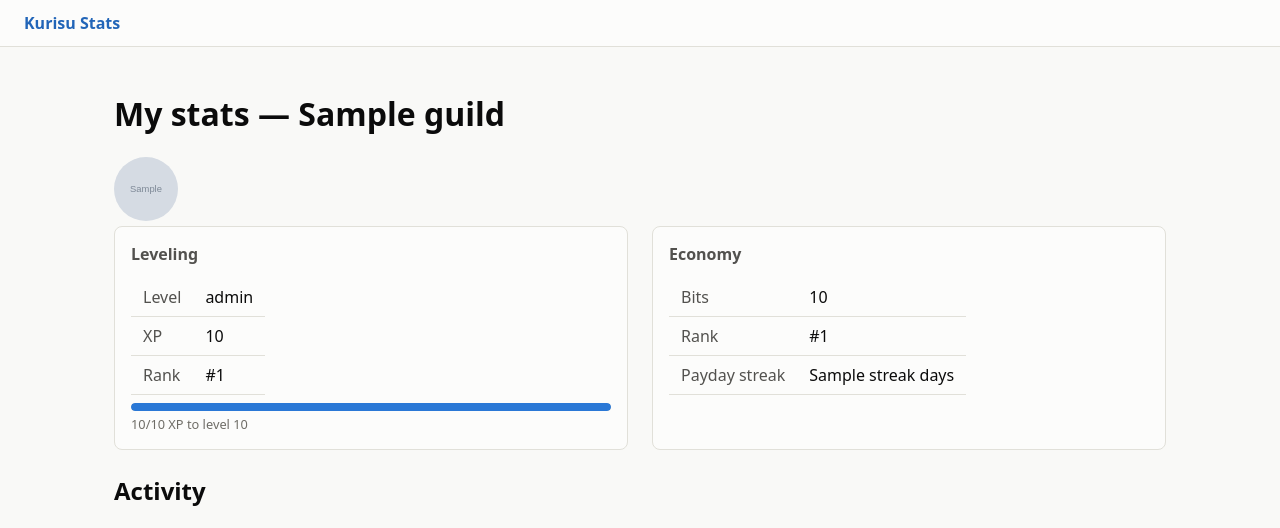
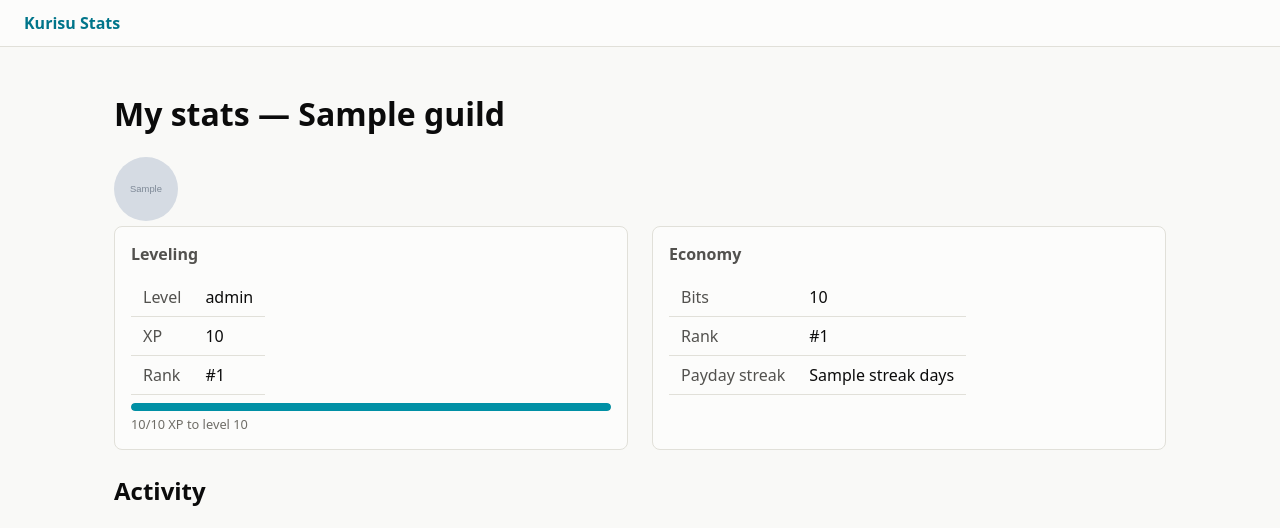
Before and after one commit to Bakasilisk/Kurisu-web, a FastAPI app: template app/templates/me.html in a window 1280 px wide. Shown: the top 528 px of the page. Run offline with FastAPI, Linux system fonts and the light colour scheme; the template is opened without the code that fills it: most values are stand-ins (such as "Sample title", 1, 10 or a date in 2020); grey boxes marked "Sample" are stand-in pictures; parts of the project's set-up code (start-up, migrations or seed data) failed here and were passed over.

Commit message:
Use brand teal #00A5BD for the wordmark and chart series
Applies the requested brand colour to the "Kurisu Stats" wordmark, the
single-series bar charts, the growth "joins" bar, the XP progress fill and
the activity heatmap ramp.

The colour is used as given on the dark surface, where it measures 5.9:1.
On the light surface it is only 2.9:1, so light mode steps to a darker
tone of the same hue: #00758a for the wordmark (text, 5.2:1) and #0090a5
for chart fills (non-text, 3.7:1). The heatmap ramp is retuned to teal in
both themes, staying monotonic in luminance so the ordering survives
greyscale, and staying 6-digit hex for dashboard.js's hexToRgb.

Co-Authored-By: Claude Opus 5 <noreply@anthropic.com>
Claude-Session: https://claude.ai/code/session_01LsquAqDeNVAgzZaM7VZbBc

```diff
--- a/app/static/css/style.css
+++ b/app/static/css/style.css
@@ -20,21 +20,24 @@
   --text-muted: #6f6d67;
   --border: #e1e0d9;
 
-  /* categorical slot 1 (blue) — the single-series bar charts */
-  --series-1: #2a78d6;
+  /* categorical slot 1 (brand teal) — the single-series bar charts. A fill
+     rather than text, so it targets the 3:1 non-text threshold, not 4.5:1;
+     that allows a lighter step here than --brand uses. */
+  --series-1: #0090a5;
   /* categorical slot 6 (red) — "leaves" in the growth chart */
   --series-6: #e34948;
   /* status colors — reserved for the signed "net" bar / chart fills only */
   --good: #0ca30c;
   --critical: #d03b3b;
 
-  /* sequential blue ramp, low->high, for the activity heatmap on a light surface */
-  --seq-0: #cde2fb;
-  --seq-1: #9ec5f4;
-  --seq-2: #6da7ec;
-  --seq-3: #3987e5;
-  --seq-4: #1c5cab;
-  --seq-5: #0d366b;
+  /* sequential teal ramp, low->high, for the activity heatmap on a light
+     surface. Monotonic in luminance so the ordering survives greyscale. */
+  --seq-0: #d4eff4;
+  --seq-1: #a6dee8;
+  --seq-2: #6fc9d9;
+  --seq-3: #29aec4;
+  --seq-4: #00849b;
+  --seq-5: #005567;
 
   /* text-only counterparts to --series-1 / --good / --critical: those three
      are tuned as chart *fill* colors and consumed by dashboard.js, so they
@@ -44,6 +47,11 @@
   --accent: #2265b8;
   --good-text: #0a7a0a;
   --critical-text: #d03b3b;
+
+  /* Brand wordmark. The chosen teal is #00A5BD, which sits at 5.9:1 on the
+     dark topbar but only 2.9:1 on the light one — so light mode uses a
+     darker step of the same hue and dark mode uses the colour as given. */
+  --brand: #00758a;
 
   /* highlight for "this is you" table rows — kept independent of the
      heatmap ramp (--seq-0) so the leaderboard isn't coupled to it */
@@ -72,19 +80,19 @@
     --text-muted: #898781;
     --border: #2c2c2a;
 
-    --series-1: #3987e5;
+    --series-1: #00a5bd;
     --series-6: #e66767;
     --good: #0ca30c;
     --critical: #d03b3b;
 
     /* inverted direction: zero recedes toward the dark surface, max is the
        brightest/most-contrasting step against it */
-    --seq-0: #104281;
-    --seq-1: #184f95;
-    --seq-2: #1c5cab;
-    --seq-3: #256abf;
-    --seq-4: #3987e5;
-    --seq-5: #6da7ec;
+    --seq-0: #0a3d47;
+    --seq-1: #0d4d5a;
+    --seq-2: #11616f;
+    --seq-3: #007d92;
+    --seq-4: #00a5bd;
+    --seq-5: #4fc9db;
 
     /* --series-1 already passes AA in dark mode, so accent just reuses it.
        --critical (#d03b3b) does NOT — only 3.6:1 on --surface-1 — so badge
@@ -92,6 +100,8 @@
     --accent: #3987e5;
     --good-text: #0ca30c;
     --critical-text: #e66767;
+
+    --brand: #00A5BD;
 
     --row-highlight: #1b2f47;
   }
@@ -160,7 +170,7 @@ h1, h2 {
 }
 .topbar .brand {
   font-weight: 700;
-  color: var(--accent);
+  color: var(--brand);
   text-decoration: none;
   margin-right: auto;
 }
```
